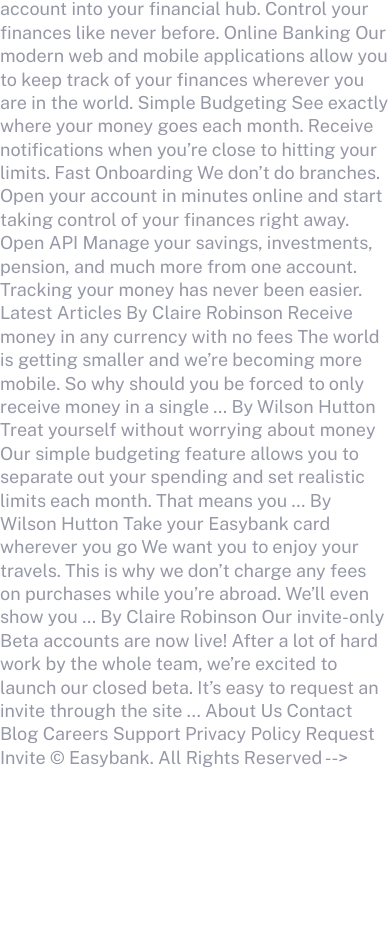
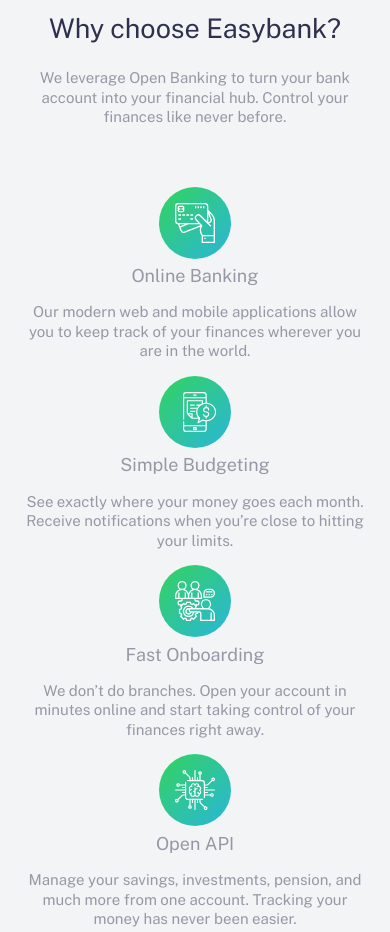
Before and after one commit to ana-rosu/Easybank-landing-page, a plain HTML site: page index.html in a window 390 px wide. Shown: the part 791-1723 px from the top of the page. Before the commit the page ends 1560 px from the top, so only its background shows below. Drawn offline with nearby package versions, Linux system fonts and the light colour scheme.

Commit message:
mobile-features

```diff
--- /dev/null
+++ b/app/scss/_features.scss
@@ -0,0 +1,20 @@
+.features {
+  background-color: $lightGrayishBlue;
+  padding: 6rem 2.6rem;
+  text-align: center;
+
+  &__text {
+    margin: 0 auto 6rem;
+  }
+  &__item:not(:last-child) {
+    margin: 0 auto 3.5rem;
+  }
+  &__icon,
+  &__title {
+    margin-bottom: 2rem;
+  }
+  &__title {
+    color: $darkBlue;
+    font-size: 2rem;
+  }
+}
--- a/app/scss/_globals.scss
+++ b/app/scss/_globals.scss
@@ -28,6 +28,11 @@ h1,
 h2,
 h3 {
   margin-top: 0;
+  color: $darkBlue;
+  font-weight: 400;
+}
+p {
+  font-size: clamp(1.5rem, 1.7vw, 2rem);
 }
 //flexbox
 .flex {
--- a/app/scss/_hero.scss
+++ b/app/scss/_hero.scss
@@ -41,13 +41,11 @@
     }
     h1 {
       line-height: 1.2;
-      font-weight: 300;
       font-size: clamp(3.5rem, 5vw, 5rem);
       color: $darkBlue;
     }
     p {
       text-align: start;
-      font-size: clamp(1.5rem, 1.7vw, 2rem);
       margin-bottom: 3.4rem;
     }
     button {
--- a/app/scss/style.scss
+++ b/app/scss/style.scss
@@ -5,3 +5,4 @@
 @import "globals";
 @import "header";
 @import "hero";
+@import "features";
--- a/index.html
+++ b/index.html
@@ -62,15 +62,57 @@
       </div>
     </section>
 
-    Request Invite Why choose Easybank? We leverage Open Banking to turn your
-    bank account into your financial hub. Control your finances like never
-    before. Online Banking Our modern web and mobile applications allow you to
-    keep track of your finances wherever you are in the world. Simple Budgeting
-    See exactly where your money goes each month. Receive notifications when
-    you’re close to hitting your limits. Fast Onboarding We don’t do branches.
-    Open your account in minutes online and start taking control of your
-    finances right away. Open API Manage your savings, investments, pension, and
-    much more from one account. Tracking your money has never been easier.
+    <section class="features">
+      <div class="features__text">
+        <h2>Why choose Easybank?</h2>
+        <p>
+          We leverage Open Banking to turn your bank account into your financial
+          hub. Control your finances like never before.
+        </p>
+      </div>
+      <div class="feature__wrapper">
+        <div class="feature__item">
+          <div class="feature__icon">
+            <img src="/images/icon-online.svg" alt="icon-online" />
+          </div>
+          <div class="feature__title">Online Banking</div>
+          <p class="feature__description">
+            Our modern web and mobile applications allow you to keep track of
+            your finances wherever you are in the world.
+          </p>
+        </div>
+        <div class="feature__item">
+          <div class="feature__icon">
+            <img src="/images/icon-budgeting.svg" alt="icon-budgeting" />
+          </div>
+          <div class="feature__title">Simple Budgeting</div>
+          <p class="feature__description">
+            See exactly where your money goes each month. Receive notifications
+            when you’re close to hitting your limits.
+          </p>
+        </div>
+        <div class="feature__item">
+          <div class="feature__icon">
+            <img src="/images/icon-onboarding.svg" alt="icon-onboarding" />
+          </div>
+          <div class="feature__title">Fast Onboarding</div>
+          <p class="feature__description">
+            We don’t do branches. Open your account in minutes online and start
+            taking control of your finances right away.
+          </p>
+        </div>
+        <div class="feature__item">
+          <div class="feature__icon">
+            <img src="/images/icon-api.svg" alt="icon-api" />
+          </div>
+          <div class="feature__title">Open API</div>
+          <p class="feature__description">
+            Manage your savings, investments, pension, and much more from one
+            account. Tracking your money has never been easier.
+          </p>
+        </div>
+      </div>
+    </section>
     Latest Articles By Claire Robinson Receive money in any currency with no
     fees The world is getting smaller and we’re becoming more mobile. So why
     should you be forced to only receive money in a single … By Wilson Hutton
```
Also changed, not shown: app/scss/style.css, 1 other file.
